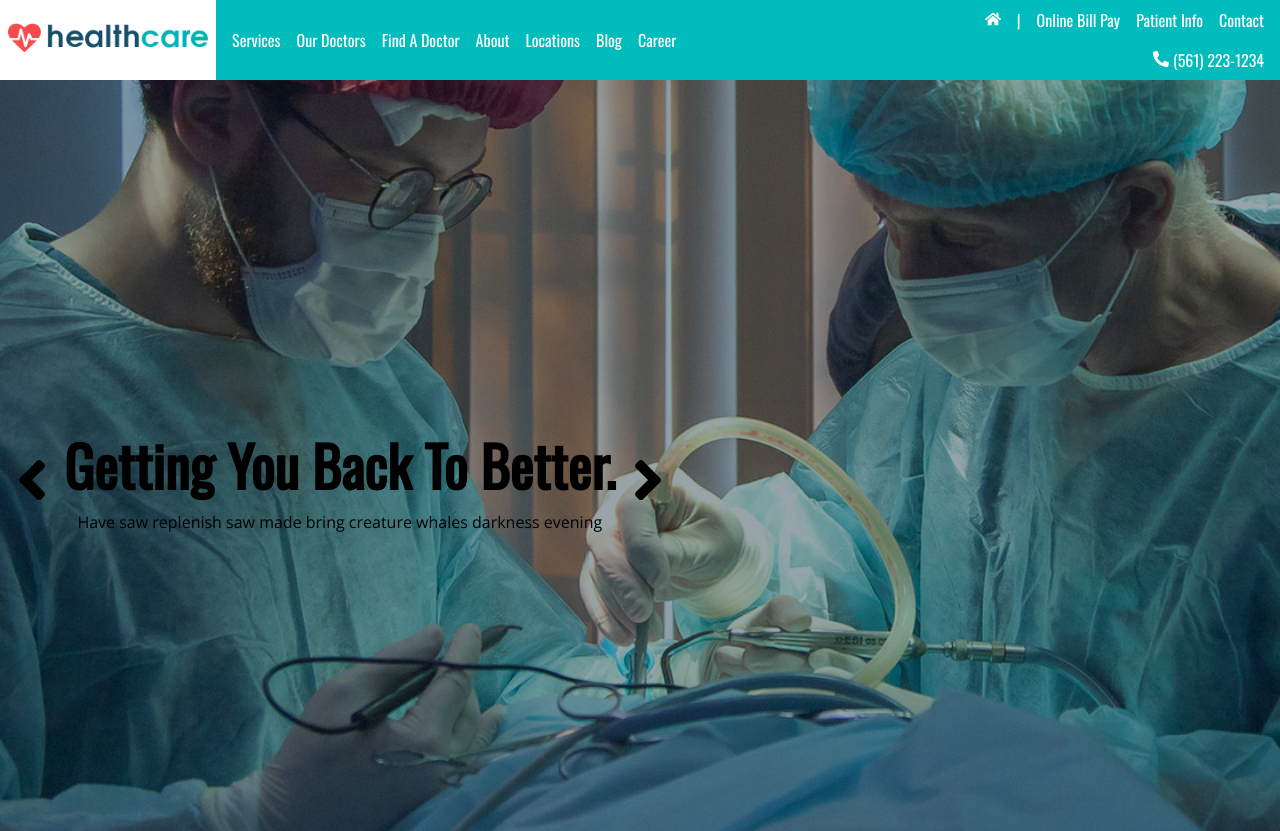
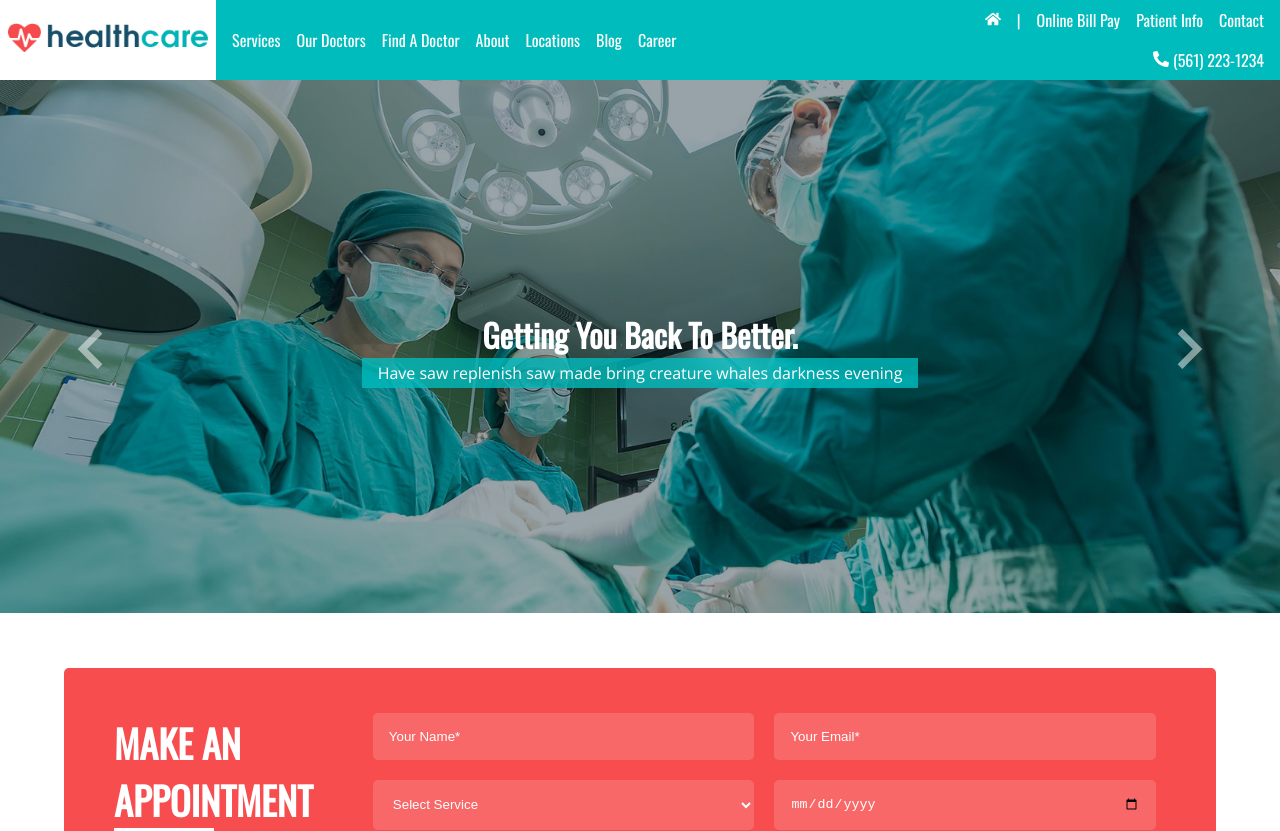
Before and after one commit to zachkirkrey/healthcare-react, a React (Create React App) app: page / in a window 1280 px wide. Shown: the top 831 px of the page. Built offline with nearby package versions, Linux system fonts and the light colour scheme.

Commit message:
Completed Homepage Hero Component Styling in SASS

```diff
--- a/src/assets/styles/index.scss
+++ b/src/assets/styles/index.scss
@@ -6,3 +6,6 @@
 
 // Footer
 @use "../../components/Footer";
+
+// Home Page
+@use "../../pages/Home/Hero";
--- a/src/components/Navbar/_index.scss
+++ b/src/components/Navbar/_index.scss
@@ -19,6 +19,7 @@
       font-size: 1.5rem;
       cursor: pointer;
       margin: 1rem;
+      display: none;
 
       &.true {
         color: member.$clr-accent-darkblue;
@@ -64,6 +65,10 @@
       width: 100%;
       @include member.flex(row, space-between, center);
 
+      .toggle {
+        display: block;
+      }
+
       a {
         background-color: member.$clr-primary-white;
       }
@@ -88,9 +93,3 @@
     }
   }
 }
-
-@media (min-width: 1000px) {
-  .toggle {
-    display: none;
-  }
-}
--- /dev/null
+++ b/src/pages/Home/Hero/_index.scss
@@ -0,0 +1,44 @@
+@use "../../../assets/styles/member";
+
+.hero {
+  position: relative;
+
+  img {
+    width: 100%;
+    min-height: 50vh;
+    object-fit: cover;
+  }
+
+  .hero-content {
+    position: absolute;
+    top: 0;
+    left: 0;
+    width: 100%;
+    height: 100%;
+    color: member.$clr-primary-white;
+    display: grid;
+    grid-template-columns: 1fr 5fr 1fr;
+
+    .switch {
+      @include member.flex(row, center, center);
+      cursor: pointer;
+      font-size: 5rem;
+      opacity: 0.5;
+      transition: all 0.3s ease;
+
+      &:hover {
+        opacity: 1;
+      }
+    }
+
+    .hero-text {
+      @include member.flex(row, center, center);
+      text-align: center;
+
+      p {
+        background-color: rgba(0, 188, 189, 0.8);
+        padding: 0.25rem 1rem;
+      }
+    }
+  }
+}
--- a/src/pages/Home/Hero/index.js
+++ b/src/pages/Home/Hero/index.js
@@ -1,30 +1,44 @@
 import React from "react";
 import { useState } from "react";
-import { FaAngleLeft, FaAngleRight } from "react-icons/fa";
-import "./style.css";
+import { MdNavigateNext, MdNavigateBefore } from "react-icons/md";
+import hero1 from "../../../assets/images/hero-img1.jpg";
+import hero2 from "../../../assets/images/hero-img2.jpg";
 
 const Hero = () => {
-  const [img, setImg] = useState("hero1");
+  const images = [hero1, hero2];
+
+  const [img, setImg] = useState(0);
+
+  const nextImg = () => {
+    if (img + 1 >= images.length) setImg(0);
+    else setImg(img + 1);
+  };
+
+  const prevImg = () => {
+    if (img - 1 < 0) setImg(images.length - 1);
+    else setImg(img - 1);
+  };
+
+  setInterval(nextImg, 5000);
 
   return (
-    <div className={`flex home ${img}`}>
-      <div className="switch center">
-        <FaAngleLeft
-          onClick={() => setImg(img === "hero1" ? "hero2" : "hero1")}
-        />
+    <div className={`hero`}>
+      <img src={images[img]} alt="hero img" />
+      <div className="hero-content">
+        <div className="switch" onClick={prevImg}>
+          <MdNavigateBefore />
         </div>
-      <div className="center">
-        <div className="home-text">
+        <div className="hero-text">
+          <div>
             <h1>Getting You Back To Better.</h1>
             <p>
               Have saw replenish saw made bring creature whales darkness evening
             </p>
           </div>
         </div>
-      <div className="switch center">
-        <FaAngleRight
-          onClick={() => setImg(img === "hero1" ? "hero2" : "hero1")}
-        />
+        <div className="switch" onClick={nextImg}>
+          <MdNavigateNext />
+        </div>
       </div>
     </div>
   );
--- a/src/pages/Home/Hero/style.css
+++ /dev/null
@@ -1,45 +0,0 @@
-.home {
-  width: 100vw;
-  height: 100vh;
-  display: grid;
-  color: var(--clr-primary-white);
-  grid-template-columns: 1fr 5fr 1fr;
-}
-
-.home.hero1 {
-  background: url("../../../assets/images/hero-img1.jpg") no-repeat;
-  background-position: center;
-  background-size: cover;
-}
-
-.home.hero2 {
-  background: url("../../../assets/images/hero-img2.jpg") no-repeat;
-  background-position: center;
-  background-size: cover;
-}
-
-.center {
-  display: flex;
-  justify-content: center;
-  align-items: center;
-}
-
-.home-text {
-  text-align: center;
-}
-
-.home-text h1 {
-  font-size: 3.5rem;
-}
-
-.home-text p {
-  background-color: var(--clr-primary-blue);
-  width: fit-content;
-  margin-inline: auto;
-  padding: 5px 10px;
-}
-
-.switch svg {
-  font-size: 4rem;
-  cursor: pointer;
-}
--- a/src/pages/Home/index.js
+++ b/src/pages/Home/index.js
@@ -18,8 +18,6 @@ import blog3 from "../../assets/images/blog-3.jpg";
 import "./style.css";
 
 const Home = () => {
-  // setInterval(() => setImg(img === "hero1" ? "hero2" : "hero1"), 5000);
-
   return (
     <>
       <Hero />
```
Lines whose indentation alone changed are shown as unchanged.
